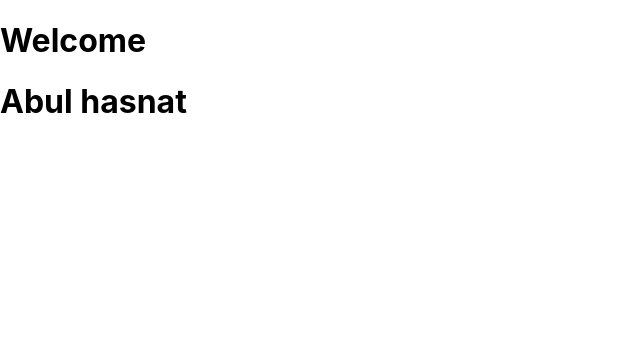
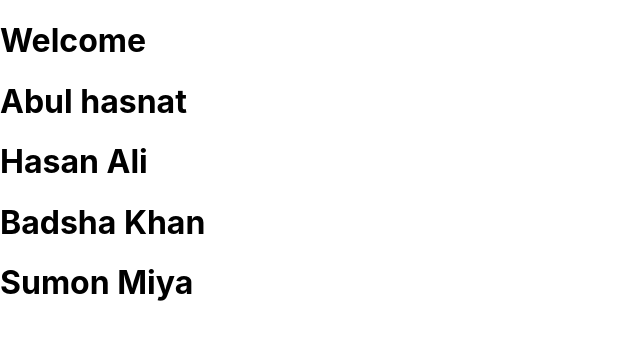
Before and after one commit to abdur-rhaman-babu/react-typescript, a React (Create React App) app: page / in a window 1280 px wide. Shown: the top 340 px of the page, without its empty margins (0-640 px from the left). Built offline with nearby package versions, Linux system fonts and the light colour scheme.

Commit message:
object and array type

```diff
--- a/src/App.tsx
+++ b/src/App.tsx
@@ -1,15 +1,32 @@
 import Greet from "./components/Greet";
 import Person from "./components/Person";
+import PersonList from "./components/PersonList";
 
 const App = () => {
   const persons = {
     first: 'Abul',
     last:'hasnat'
 }
+
+const personList = [
+  {
+    first:'Hasan',
+    last:'Ali'
+  },
+  {
+    first:'Badsha',
+    last:'Khan'
+  },
+  {
+    first:'Sumon',
+    last:"Miya"
+  }
+]
   return (
     <div>
       <Greet name='Abdur Rhaman' age={35} isLoggedIn ={false}/>
       <Person persons={persons}/>
+      <PersonList persons={personList}/>
     </div>
   );
 };
--- /dev/null
+++ b/src/components/PersonList.tsx
@@ -0,0 +1,19 @@
+type PersonListType = {
+    persons:{
+        first:string,
+        last:string
+    }[]
+}
+const PersonList = (props: PersonListType) => {
+    return (
+        <div>
+            {
+                props.persons.map(person=><div key={person.first}>
+                    <h1>{person.first} {person.last}</h1>
+                </div>)
+            }
+        </div>
+    );
+};
+
+export default PersonList;
```
Also changed, not shown: src/components/Status.tsx (added, +11 -0 lines).
